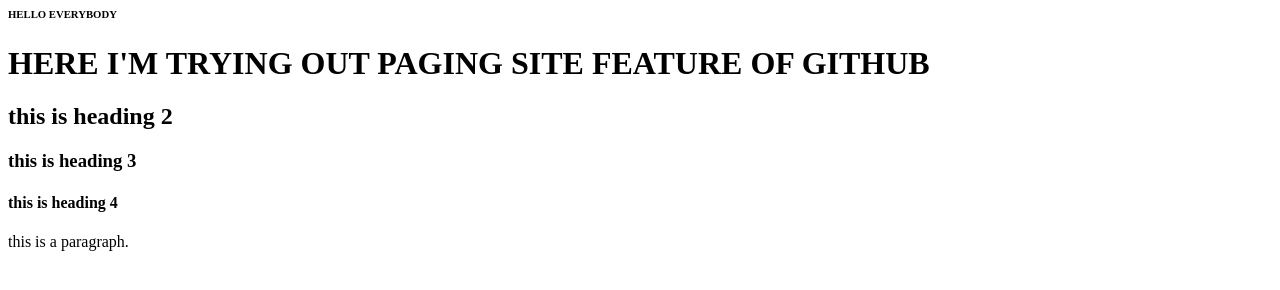
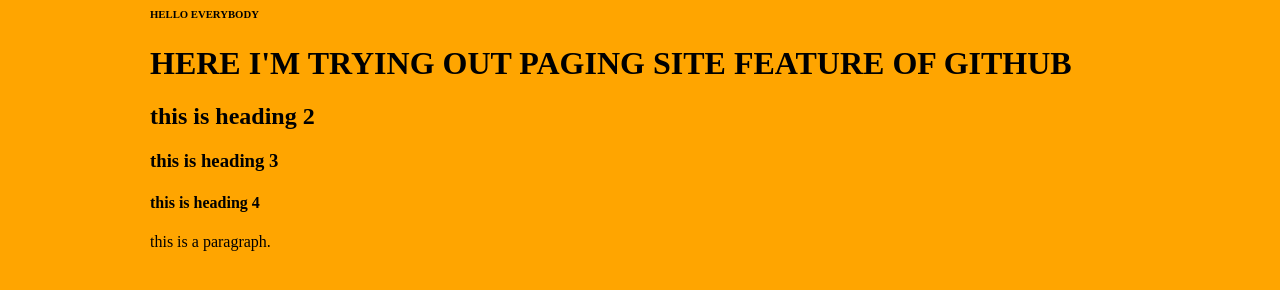
Before and after one commit to CodeCadet/testing-paging, a plain HTML site: page index.html in a window 1280 px wide. Drawn offline with Linux system fonts and the light colour scheme.

Commit message:
ADD A CHANGE
CHANGED  BODY BACKGROUND AND SOME LINK DETAILS

```diff
--- a/index.html
+++ b/index.html
@@ -1,6 +1,6 @@
 <html>
 
-<body>
+<body Marginwidth=150 BGCOLOR="Orange" LINK="blue" VLINK="red" ALINK="green">
 <h6> HELLO EVERYBODY  </h6>
 <h1> HERE I'M TRYING OUT PAGING SITE FEATURE OF GITHUB </h1>
 <h2> this is heading 2</h2>
```
